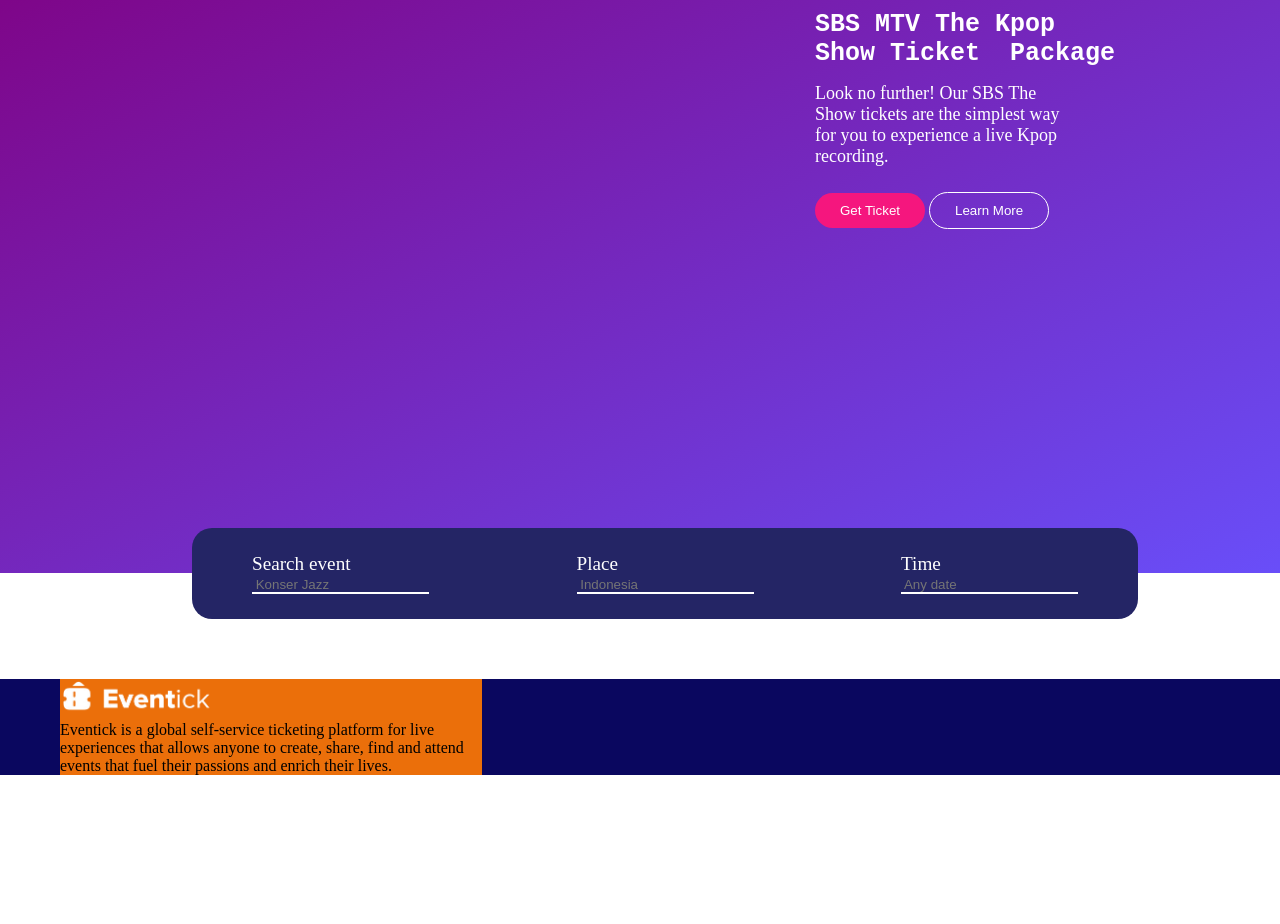
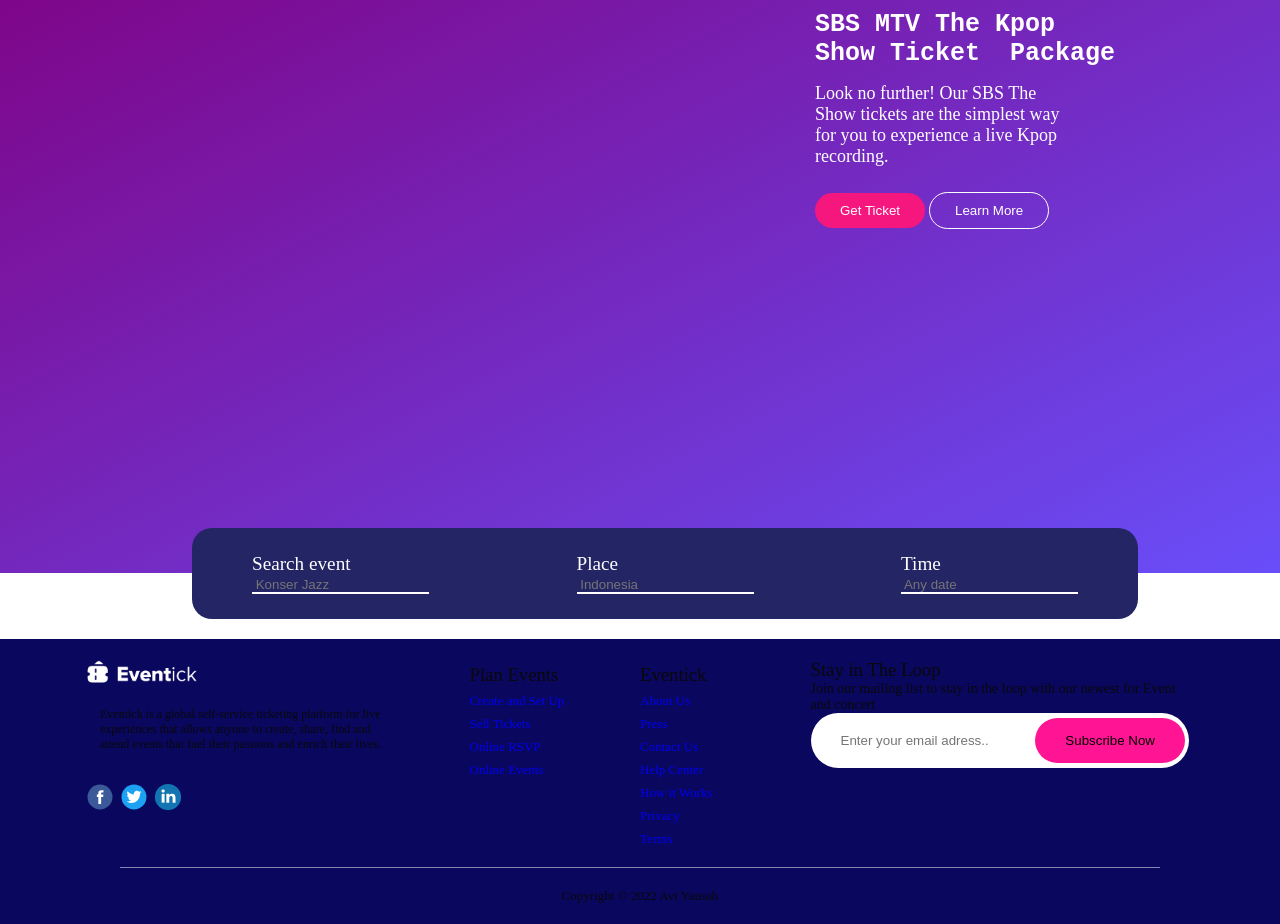
Before and after one commit to OUSSAMAEDDERKAOUI/Brief-2-Eventify-Plateforme-de-Billetterie-v-nementielle, a plain HTML site: page indix.html in a window 1280 px wide. Shown: the part 97-1021 px from the top of the page. Before the commit the page ends 932 px from the top, so only its background shows below. Drawn offline with Linux system fonts and the light colour scheme.

Commit message:
l'ajoute de footer

```diff
--- a/assets/style.css
+++ b/assets/style.css
@@ -4,8 +4,9 @@
 }
 
 body{
-    background-color:white;
+    background-color:rgb(255, 255, 255);
     width: 100%;
+    color: rgb(9, 9, 9);
 }
 html{
 overflow-x: hidden;
@@ -154,7 +155,7 @@
 select{
     padding: 0 75px;
 }
-footer{
+/* footer{
 background-color: #0A075F;
 }
 
@@ -163,4 +164,123 @@
     margin:60px;
     width: 33%;
 
+} */
+ /* Footer Section --------------------------------------------------------------------------*/
+
+.main-footer{
+    background-color: #0A075F;
+    margin-top: 20px;
 }
+
+.footer-container{
+    display: flex;
+    margin: 0 75px;
+    padding: 10px;
+}
+
+
+.footer-about,
+.footer-news-letter{
+    width:35%;
+    margin: 10px 10px 10px 0;
+}
+
+.footer-events,
+.footer-links{
+    width:15%;
+    margin: 15px 10px 10px 0;
+    display: block;
+}
+
+
+.footer-events a,
+.footer-links a
+{
+padding-top: 15px;
+}
+#footer-logo{
+    width: 30%;
+}
+
+.footer-about p{
+    font-size: 12px;
+    font-weight: 200;
+    width: 80%;
+    padding: 15px;
+    padding-top: 15px;
+
+}
+
+.social-media img{
+    width: 30px;
+    padding-top: 15px;
+
+}
+
+.footer-container a{
+    text-decoration: none;
+    font-size: small;
+}
+
+.footer-events p,
+.footer-links p{
+    margin-top: -5px;
+    padding-top: 10px;
+
+}
+
+.footer-container h3{
+    font-weight: 500;
+}
+
+.footer-news-letter p{
+    font-weight: 300;
+    font-size: 14px;
+}
+
+.newsletter{
+    position: relative;
+}
+
+.newsletter input{
+    background-color: white;
+    border: none;
+    border-radius: 30px;
+    padding: 20px 30px;
+    width: 85%;
+    position: absolute;
+    color: black;
+}
+
+.newsletter input:focus{
+    border: none;
+    outline: none;
+}
+
+.newsletter button{
+    position: absolute;
+    right: 0;
+    top: 5px;
+    padding: 15px 30px;
+    align-content: center;
+    border: none;
+    border-radius: 30px;
+    margin-left: 10px;
+    background-color: deeppink;
+    cursor: pointer;
+}
+
+.newsletter button:hover{
+    background-color: #141572;
+    transition: all 400ms;
+    border: none;
+}
+
+.copy-right{
+    font-size: 13px;
+    font-weight: 300;
+    padding: 20px 0;
+    text-align: center;
+    border-top: 1px solid rgba(255, 255, 255, 0.5);
+    margin: 0 120px
+}
--- a/indix.html
+++ b/indix.html
@@ -1,12 +1,14 @@
 <!DOCTYPE html>
 <html lang="en">
+
 <head>
     <meta charset="UTF-8">
     <meta name="viewport" content="width=device-width, initial-scale=1.0">
     <title>Eventify: Plateforme de Billetterie Événementielle</title>
-    <link rel="stylesheet" href="assets/style.css"/>
+    <link rel="stylesheet" href="assets/style.css" />
 
 </head>
+
 <body>
     <header>
         <nav class="container">
@@ -15,7 +17,7 @@
             </div>
             <div class="link">
                 <ul>
-                    <li><a href="indix.html" >Home</a></li>
+                    <li><a href="indix.html">Home</a></li>
                     <li><a href="indix.html">About</a></li>
                     <li><a href="indix.html">Speakers</a></li>
                     <li><a href="indix.html">Login</a></li>
@@ -28,10 +30,12 @@
                 <img src="assets/imgs/image.png" alt="image de bts">
             </div>
             <div class="cote-img">
-                <h1><pre>SBS MTV The Kpop
+                <h1>
+                    <pre>SBS MTV The Kpop
 Show Ticket  Package</pre>
                 </h1>
-                <P> Look no further! Our SBS The Show tickets are the simplest way for you to experience a live Kpop recording.</P>
+                <P> Look no further! Our SBS The Show tickets are the simplest way for you to experience a live Kpop
+                    recording.</P>
                 <div class="sec-bottom">
                     <a href="#"><button id="col-1">Get Ticket</button></a>
                     <a href="#"><button id="col-2">Learn More</button></a>
@@ -42,46 +46,74 @@
     <!-- Search Box -->
     <div class="box">
         <div>
-                <label  for="Search-event"> Search event </label>
-            <input  type="text" name="Search-event"  placeholder=" Konser Jazz ">
+            <label for="Search-event"> Search event </label>
+            <input type="text" name="Search-event" placeholder=" Konser Jazz ">
         </div>
         <div>
-                <label class="search"  for="Search-place"> Place </label>
-                <input  type="text" name="Search-place"  placeholder=" Indonesia ">
+            <label class="search" for="Search-place"> Place </label>
+            <input type="text" name="Search-place" placeholder=" Indonesia ">
         </div>
         <div>
-            <label class="search"  for="Search-time"> Time </label>
-            <input type="text" name="Search-time"  placeholder=" Any date ">
+            <label class="search" for="Search-time"> Time </label>
+            <input type="text" name="Search-time" placeholder=" Any date ">
         </div>
     </div>
+    <!-- End Search Box -->
+    <!-- -------------------------------------------------------------------------------- -->
+    <!-- Upcoming Events -->
 
-     <!-- End Search Box -->
-     <footer>
-        <div class="first-div">
-            <div>
-                <img src="assets/imgs/logo.png" alt="">
+    <!-- End Upcoming Events -->
+
+    <footer class="main-footer">
+        <section class="footer-container">
+            <div class="footer-about">
+                <img src="../assets/imgs/logo.png" alt="logo de Eventify" id="footer-logo">
+                <p>
+                    Eventick is a global self-service ticketing platform for live experiences
+                    that allows anyone to create, share, find and attend events that fuel their
+                    passions and enrich their lives.
+                </p>
+                <div class="social-media">
+                    <img src="../assets/icons/facebook.svg" alt="Facebook page">
+                    <img src="../assets/icons/twitter.svg" alt="Facebook page">
+                    <img src="../assets/icons/linkedin.svg" alt="Facebook page">
                 </div>
-            <div class="parag">
-                <p>Eventick is a global self-service ticketing platform for live experiences that allows anyone to create, share, find and attend events that fuel their passions and enrich their lives.</p>
-
             </div>
-            <div class="social-media-logo">
-
+            <div class="footer-events">
+                <h3>Plan Events</h3>
+                <p><a href="#">Create and Set Up</a></p>
+                <p><a href="#">Sell Tickets</a></p>
+                <p><a href="#">Online RSVP</a></p>
+                <p><a href="#">Online Events</a></p>
             </div>
-
+            <div class="footer-links">
+                <h3>Eventick</h3>
+                <p><a href="#">About Us</a></p>
+                <p><a href="#">Press</a></p>
+                <p><a href="#">Contact Us</a></p>
+                <p><a href="#">Help Center</a></p>
+                <p><a href="#">How it Works</a></p>
+                <p><a href="#">Privacy</a></p>
+                <p><a href="#">Terms</a></p>
             </div>
-        <div class="second-div">
-
+            <div class="footer-news-letter">
+                <h3>Stay in The Loop</h3>
+                <p>
+                    Join our mailing list to stay in the
+                    loop with our newest for Event and concert
+                </p>
+                <div class="newsletter">
+                    <input type="text" id="news-input" placeholder="Enter your email adress..">
+                    <button type="button">Subscribe Now</button>
                 </div>
-        <div class="third-div">
-
             </div>
-        <div class="last-div">
-
+        </section>
+        <div class="copy-right">
+            Copyright &copy; 2022 Avi Yansah
         </div>
     </footer>
-       <!-- end of Footer -->
-
+    <!-- Start of Footer Section -->
 
 </body>
+
 </html>
--- /dev/null
+++ b/style.css
@@ -0,0 +1,29 @@
+.container{
+    display: grid;
+    grid-template-columns: repeat(3 , 33.33%);
+    /* grid-template-columns: 1000px 95%; */
+    grid-template-rows: 300px 200px 100px 200px;
+    gap: 10px;
+    grid-template-areas:
+    "header header header"
+    "body body ."
+    "body body ."
+    "A1 A1 footer";
+}
+
+img{
+    width: 100%;
+    height: 100%;
+}
+
+.active {
+    grid-area: header;
+}
+
+.item:nth-child(2) {
+    grid-area: A1;
+}
+
+/* .item:nth-child(4) {
+    area
+} */
```
Also changed, not shown: assets/icons/facebook.svg (added), assets/icons/linkedin.svg (added), assets/icons/twitter.svg (added), assets/imgs/Rectangle 12.png (added), assets/imgs/event-1.png (added), assets/imgs/event-2.png (added), assets/imgs/event-3.png (added), assets/imgs/event-4.png (added), assets/imgs/event-5.png (added), assets/imgs/event-6.png (added). Lines whose indentation alone changed are shown as unchanged.
